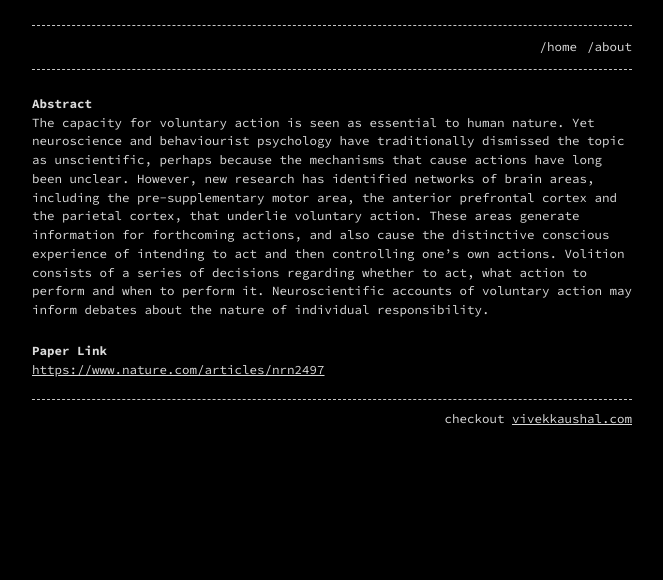
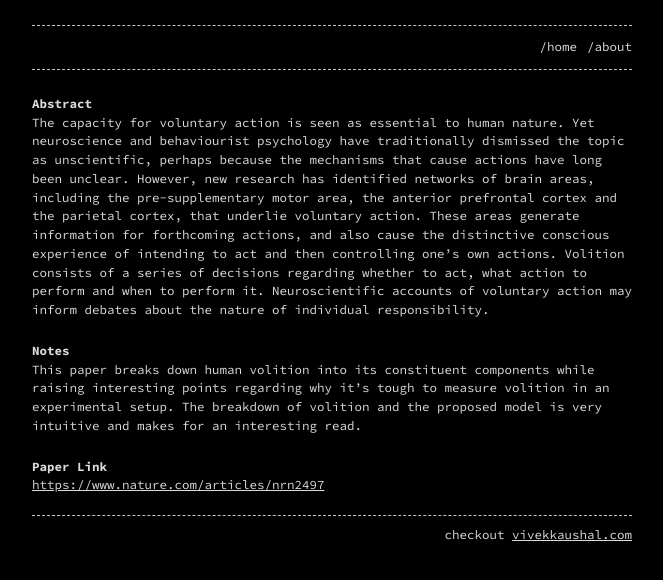
Before and after one commit to kaushalvivek/lit-review, a Jekyll site: the page built from _posts/2019-6-3-haggard-2008.md, in a window 1280 px wide. Shown: the top 580 px of the page, without its empty margins (308-971 px from the left). Built offline with Jekyll 4.4.1, drawn with Linux system fonts in a browser that asks for light colours.

Commit message:
Update 2019-6-3-haggard-2008.md

```diff
--- a/_posts/2019-6-3-haggard-2008.md
+++ b/_posts/2019-6-3-haggard-2008.md
@@ -8,5 +8,9 @@ categories:
 
 The capacity for voluntary action is seen as essential to human nature. Yet neuroscience and behaviourist psychology have traditionally dismissed the topic as unscientific, perhaps because the mechanisms that cause actions have long been unclear. However, new research has identified networks of brain areas, including the pre-supplementary motor area, the anterior prefrontal cortex and the parietal cortex, that underlie voluntary action. These areas generate information for forthcoming actions, and also cause the distinctive conscious experience of intending to act and then controlling one's own actions. Volition consists of a series of decisions regarding whether to act, what action to perform and when to perform it. Neuroscientific accounts of voluntary action may inform debates about the nature of individual responsibility.
 
+# Notes
+
+This paper breaks down human volition into its constituent components while raising interesting points regarding why it's tough to measure volition in an experimental setup. The breakdown of volition and the proposed model is very intuitive and makes for an interesting read.
+
 # Paper Link
 [https://www.nature.com/articles/nrn2497](https://www.nature.com/articles/nrn2497)
```
